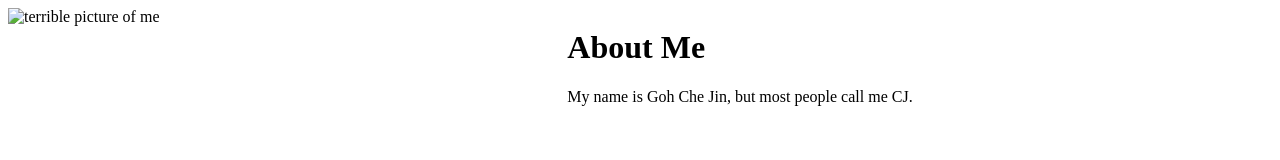
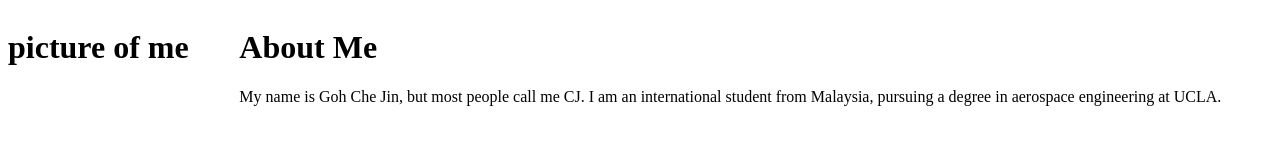
Before and after one commit to CeeJayGoh/CeeJayGoh.github.io, a plain HTML site: page Portfolio.html in a window 1280 px wide. Drawn offline with Linux system fonts and the light colour scheme.

Commit message:
new update

```diff
--- a/Portfolio.html
+++ b/Portfolio.html
@@ -8,16 +8,13 @@
 
     <body>
         <div class="grids">
-            <div class="pic-size">
-                <img
-                src="oof.jpg"
-                alt="terrible picture of me"
-                />
+            <div>
+                <h1>picture of me</h1>
             </div>
 
             <div>
                 <h1>About Me</h1>
-                <p>My name is Goh Che Jin, but most people call me CJ. </p>
+                <p>My name is Goh Che Jin, but most people call me CJ. I am an international student from Malaysia, pursuing a degree in aerospace engineering at UCLA. </p>
             </div>
         </div>
 
```
